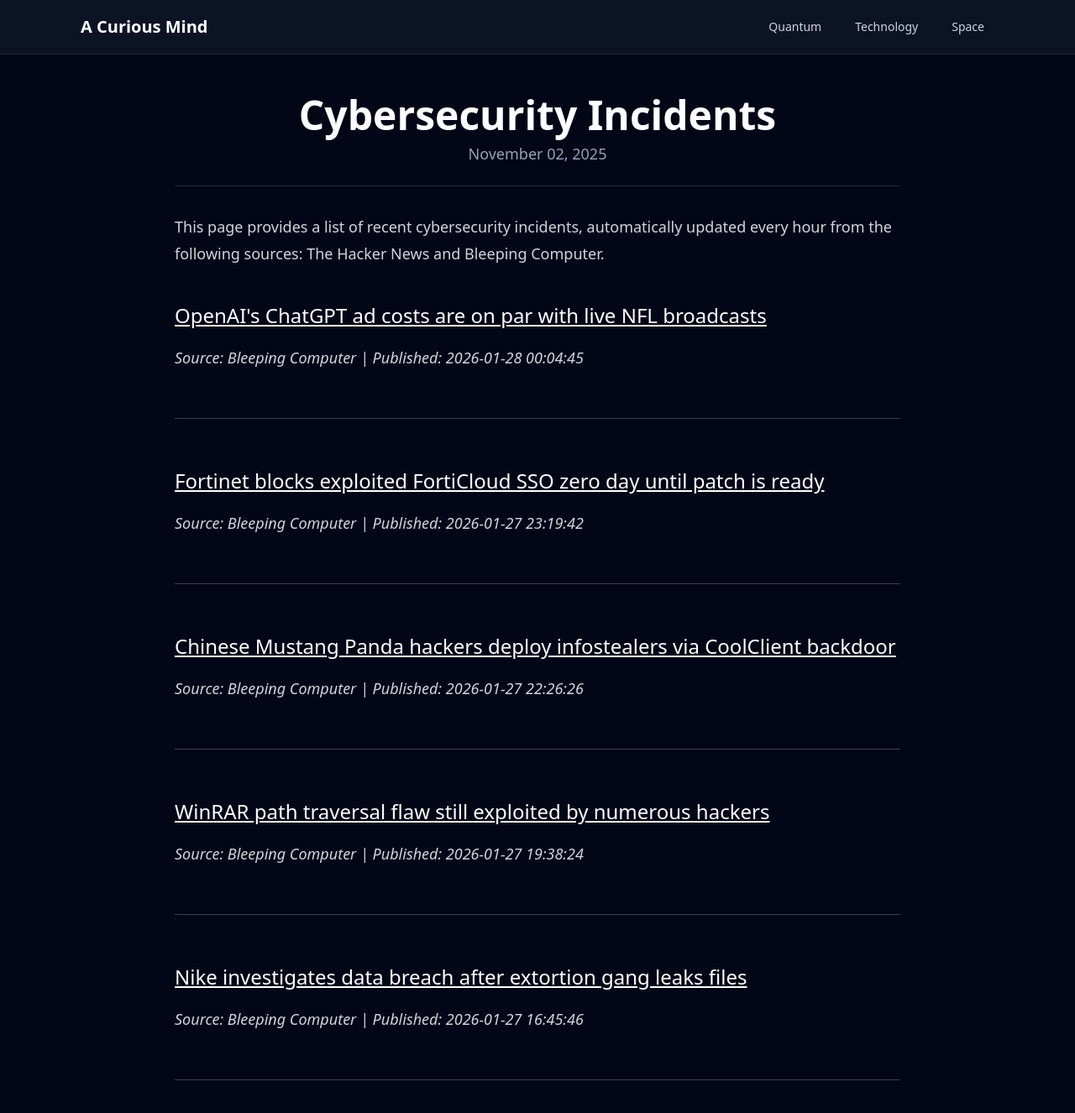
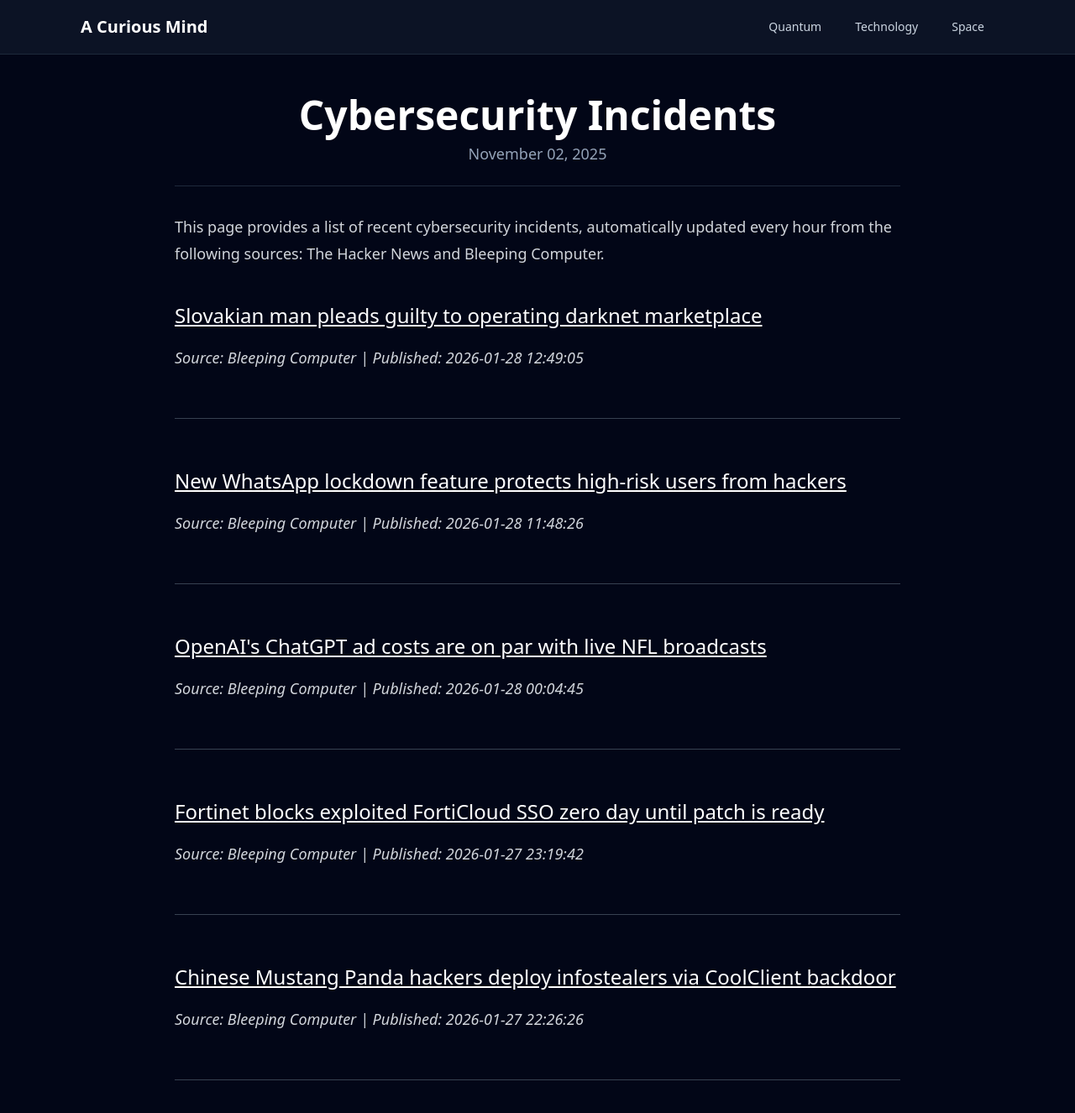
Before and after one commit to onehl7/onehl7.github.io, a Jekyll site: the page built from _posts/2025-11-02-cybersecurity-incidents.md, in a window 1280 px wide and 1400 px high. Shown: the top 1326 px of the window at 84% size. Built offline with Jekyll 4.4.1, drawn with Linux system fonts in a browser that asks for light colours; nearby versions of some CDN libraries.

Commit message:
Update news data

```diff
--- a/_data/news.json
+++ b/_data/news.json
@@ -1,4 +1,16 @@
 [
+  {
+    "source": "Bleeping Computer",
+    "title": "Slovakian man pleads guilty to operating darknet marketplace",
+    "link": "https://www.bleepingcomputer.com/news/security/slovakian-man-pleads-guilty-to-operating-kingdown-market-cybercrime-marketplace/",
+    "published": "2026-01-28 12:49:05"
+  },
+  {
+    "source": "Bleeping Computer",
+    "title": "New WhatsApp lockdown feature protects high-risk users from hackers",
+    "link": "https://www.bleepingcomputer.com/news/security/whatsapp-gets-new-lockdown-feature-that-blocks-cyberattacks/",
+    "published": "2026-01-28 11:48:26"
+  },
   {
     "source": "Bleeping Computer",
     "title": "OpenAI's ChatGPT ad costs are on par with live NFL broadcasts",
@@ -16,17 +28,5 @@
     "title": "Chinese Mustang Panda hackers deploy infostealers via CoolClient backdoor",
     "link": "https://www.bleepingcomputer.com/news/security/chinese-mustang-panda-hackers-deploy-infostealers-via-coolclient-backdoor/",
     "published": "2026-01-27 22:26:26"
-  },
-  {
-    "source": "Bleeping Computer",
-    "title": "WinRAR path traversal flaw still exploited by numerous hackers",
-    "link": "https://www.bleepingcomputer.com/news/security/winrar-path-traversal-flaw-still-exploited-by-numerous-hackers/",
-    "published": "2026-01-27 19:38:24"
-  },
-  {
-    "source": "Bleeping Computer",
-    "title": "Nike investigates data breach after extortion gang leaks files",
-    "link": "https://www.bleepingcomputer.com/news/security/nike-investigates-data-breach-after-extortion-gang-leaks-files/",
-    "published": "2026-01-27 16:45:46"
   }
 ]
```
